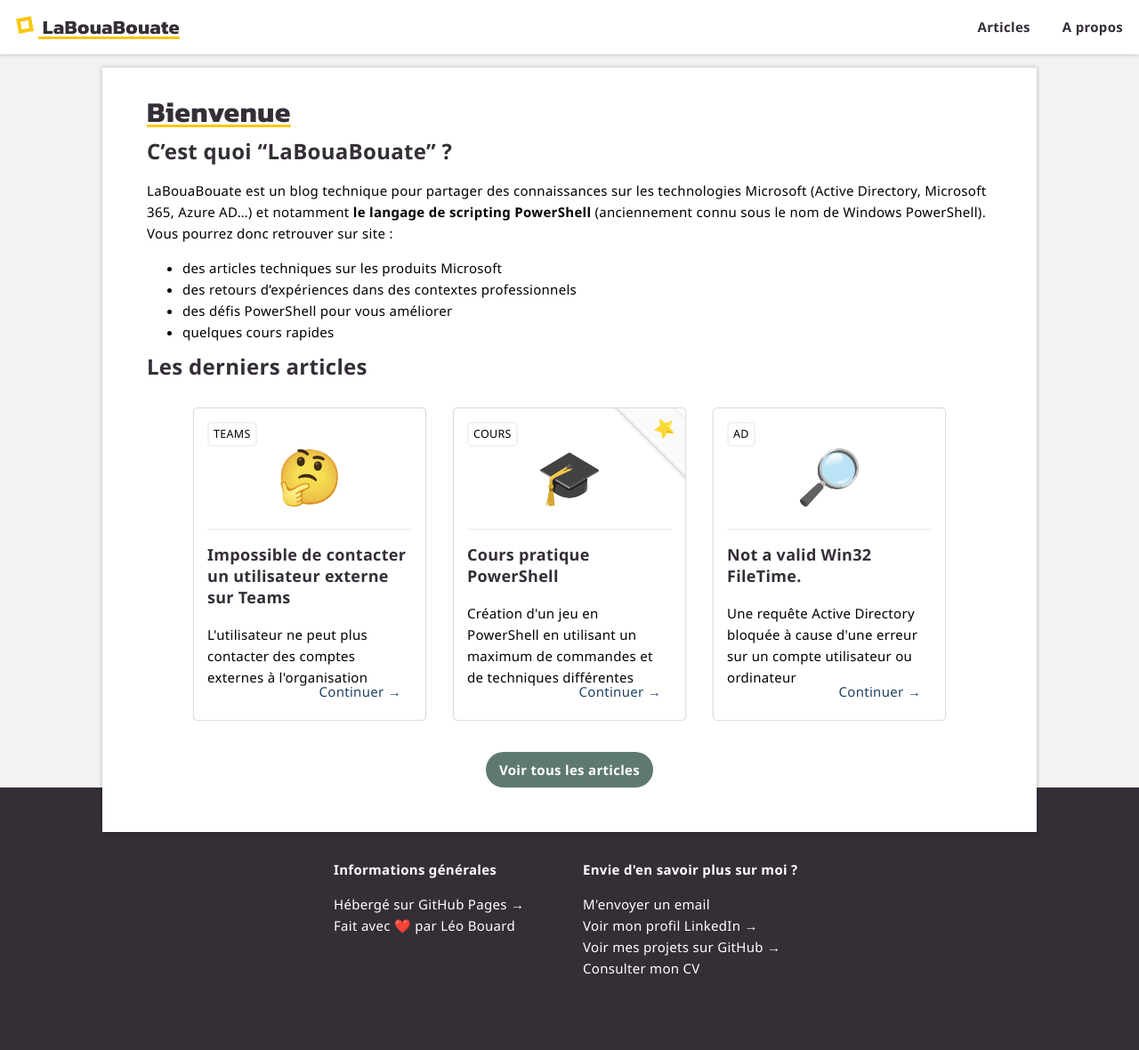
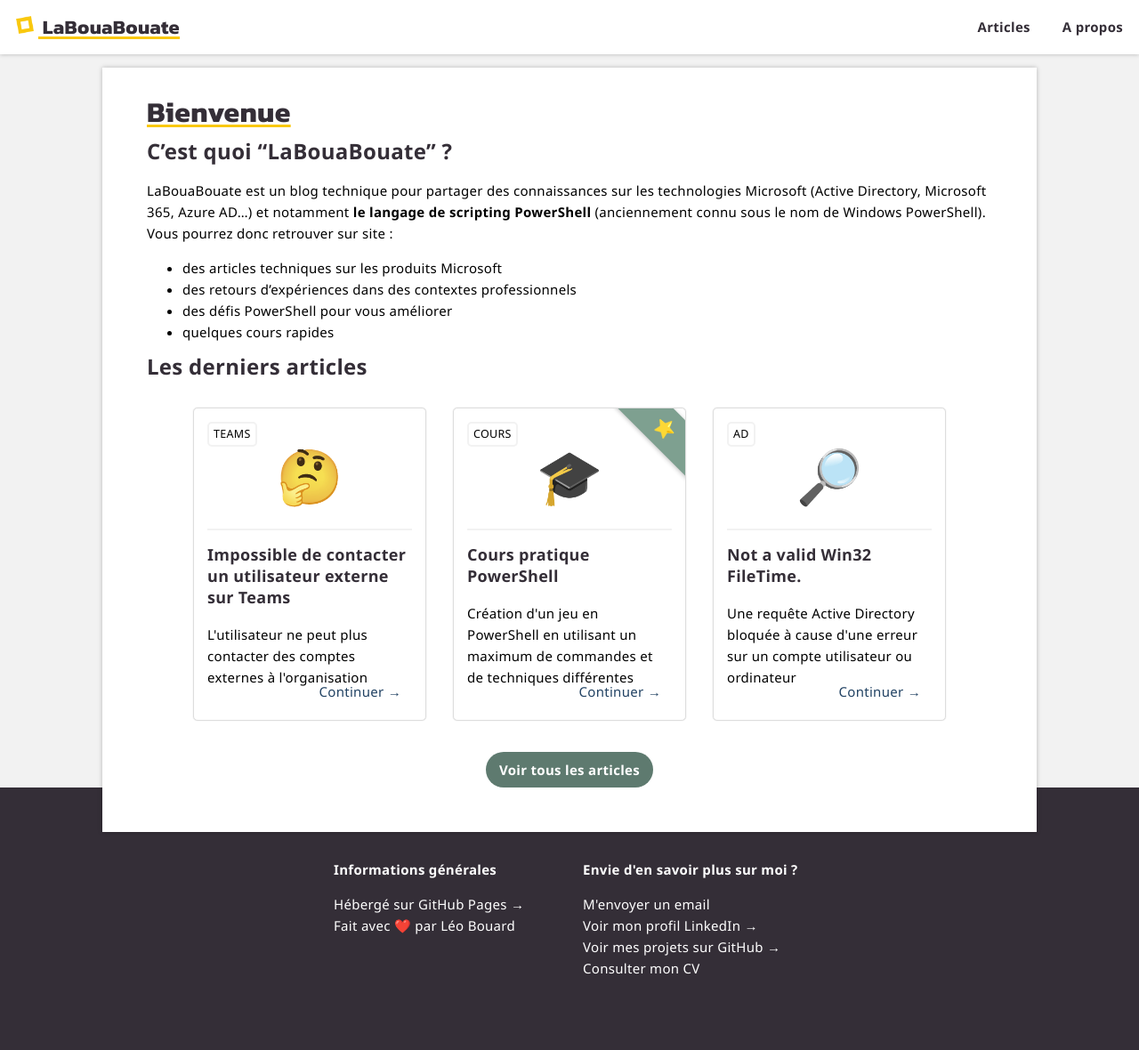
Before and after one commit to leobouard/leobouard.github.io, a Jekyll site: the page built from index.md, in a window 1280 px wide. Shown: the whole page at 89% size. Built offline with Jekyll 4.4.1, drawn with Linux system fonts in a browser that asks for light colours; some web fonts are replaced; our own code applies the rules of GitHub Pages for plain Markdown files.

Commit message:
Update posts.scss

```diff
--- a/assets/css/posts.scss
+++ b/assets/css/posts.scss
@@ -59,7 +59,7 @@ div.favoriteMarker {
     position: absolute;
     top: 0px;
     right: -50px;
-    background-color: #fafafa;
+    background-color: #7EA090;
     padding: 10px 60px;
     box-shadow: 3px 1px 5px 0px #00000040;
     transform: rotate(45deg);
```
